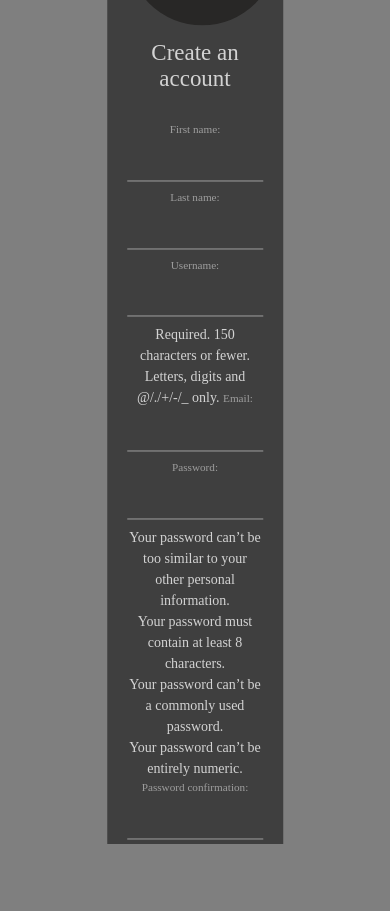
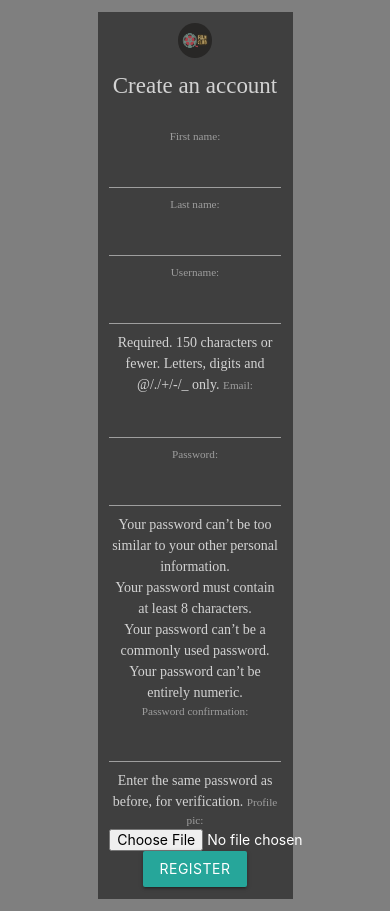
Before and after one commit to COSC481W-2021Winter/capstone-project-film-club, a Django app: page /register/ in a window 390 px wide; the page is wider, and only the part inside the window is pictured. Before the commit the page ends 844 px from the top of that part, so only its background shows below. Run offline with Django 3.2, Linux system fonts and the light colour scheme; some libraries are stand-ins or nearby versions; some web fonts are replaced.

Commit message:
Updated the landing and register pages and made them responsive.

```diff
--- a/core/static/css/register.css
+++ b/core/static/css/register.css
@@ -2,18 +2,6 @@
 
 body {
     background: rgba(0, 0, 0, 0.5);
-}
-
-.content {
-    position: fixed;
-    top: 50%;
-    left: 50%;
-    transform: translate(-50%, -50%);
-    background: rgba(0, 0, 0, 0.5);
-    color: lightgray;
-    width: 45%;
-    padding: 20px;
-    text-align: center;
 }
 
 .btn {
--- a/core/templates/core/about.html
+++ b/core/templates/core/about.html
@@ -89,4 +89,4 @@
 </div>
 
 <br><br>
-{% endblock %}}
+{% endblock %}
--- a/core/templates/core/base.html
+++ b/core/templates/core/base.html
@@ -4,7 +4,7 @@
 
 <head>
 	<title>{% block title %}Film Club{% endblock %}</title>
-
+	<meta name="viewport" content="width=device-width, initial-scale=1" />
 	<link rel="stylesheet" type="text/css" href="{% static 'css/base.css'%}">
 
 	<style>
--- a/core/templates/registration/register.html
+++ b/core/templates/registration/register.html
@@ -16,8 +16,16 @@
 
 {% block full_content %}
 
-<div class="content">
-	<img src="{% static 'img/icons/logo/filmClubLogo.png'%}" alt="FilmClubLogo" style="border-radius: 50%; width: 150px;">
+
+<div class="container" style="
+	width:50%;
+	margin-top: 3%;
+	margin-bottom: 3%;
+	padding: 3%;
+    background: rgba(0, 0, 0, 0.5);
+    color: lightgray;
+    text-align: center;">
+	<img class="circle responsive-img" src="{% static 'img/icons/logo/filmClubLogo.png'%}" alt="FilmClubLogo" style="width: 20%;">
 	<h5>Create an account</h5>
 	<br>
 	<form method="POST" enctype="multipart/form-data">
@@ -35,7 +43,6 @@
 
 	<script src="https://code.jquery.com/jquery-3.3.1.min.js"
 		integrity="sha256-FgpCb/KJQlLNfOu91ta32o/NMZxltwRo8QtmkMRdAu8=" crossorigin="anonymous"></script>
-
 	<script src="https://cdnjs.cloudflare.com/ajax/libs/materialize/1.0.0-rc.1/js/materialize.min.js"
 		integrity="sha256-SrBfGi+Zp2LhAvy9M1bWOCXztRU9Ztztxmu5BcYPcPE=" crossorigin="anonymous"></script>
 
```
Also changed, not shown: core/static/css/landing.css (+0 -45 lines), core/templates/core/landing.html (+23 -6 lines).
